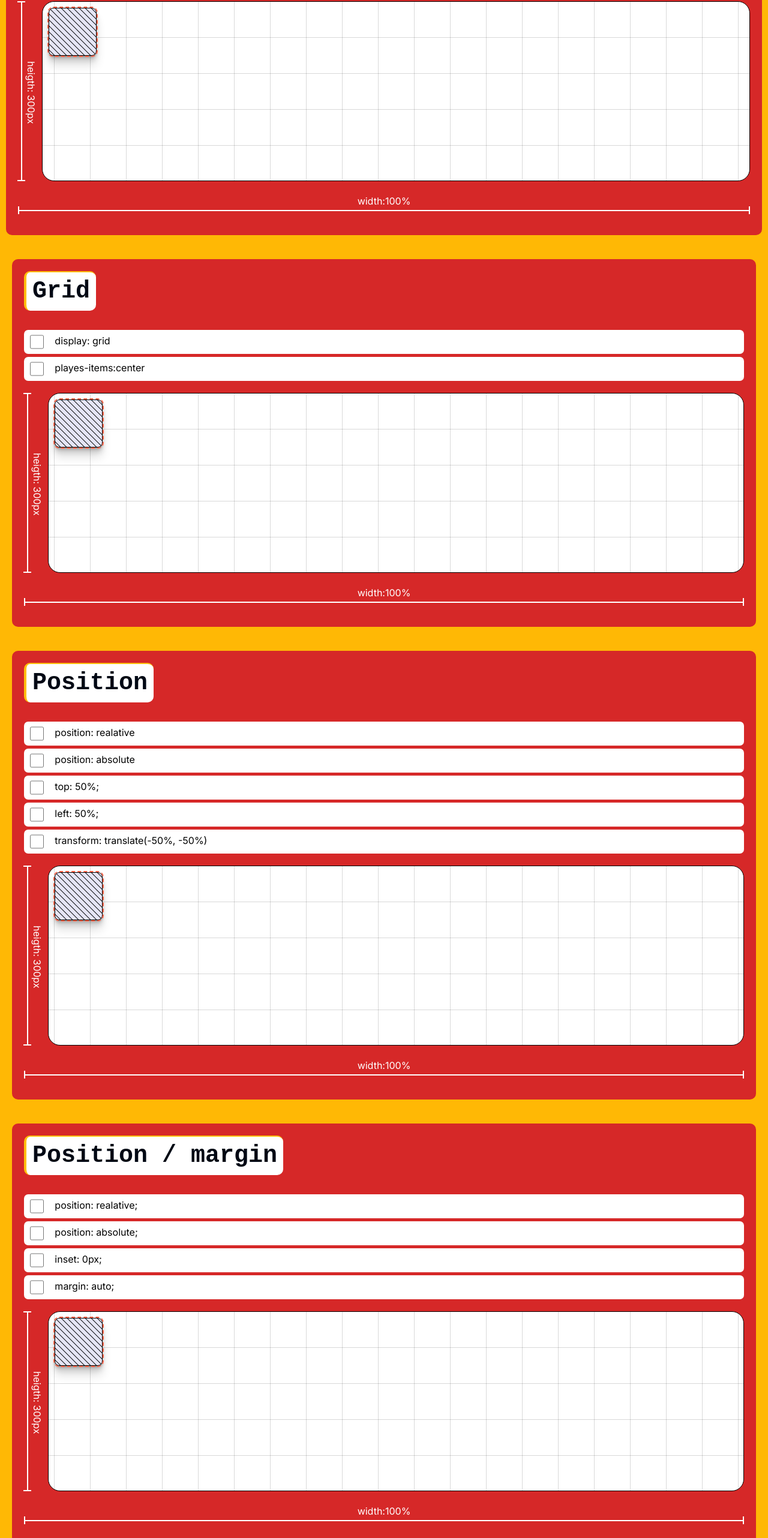
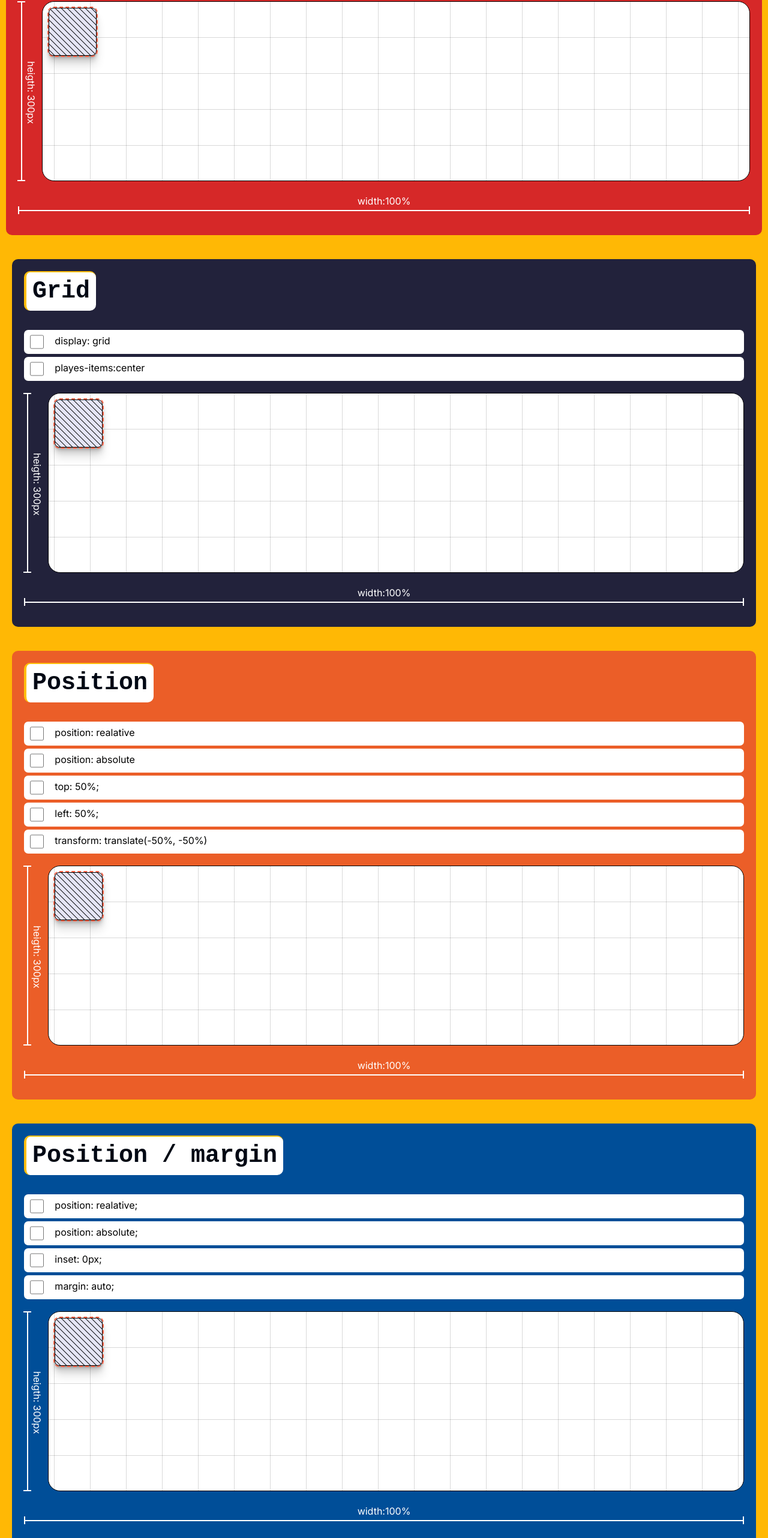
Before and after one commit to Andriikryl/center, a Next.js app: page / in a window 1280 px wide. Shown: the part 1861-4425 px from the top of the page at 60% size. Built offline with nearby package versions, Linux system fonts and the light colour scheme.

Commit message:
add new color for sections

```diff
--- a/src/components/centerGrid/style.module.css
+++ b/src/components/centerGrid/style.module.css
@@ -8,7 +8,7 @@
     padding-block-start: 20px;
     padding-block-end: 20px;
     padding-inline: 20px;
-    background-color: #d62828
+    background-color: #22223b
 }
 
 .center{
--- a/src/components/positionCenter/style.module.css
+++ b/src/components/positionCenter/style.module.css
@@ -8,7 +8,7 @@
     padding-block-start: 20px;
     padding-block-end: 20px;
     padding-inline: 20px;
-    background-color: #d62828
+    background-color: #eb5e28
 }
 
 .center{
--- a/src/components/viewCenter/style.module.css
+++ b/src/components/viewCenter/style.module.css
@@ -8,7 +8,7 @@
     padding-block-start: 20px;
     padding-block-end: 20px;
     padding-inline: 20px;
-    background-color: #d62828
+    background-color: #004e98
 }
 
 .center{
```
